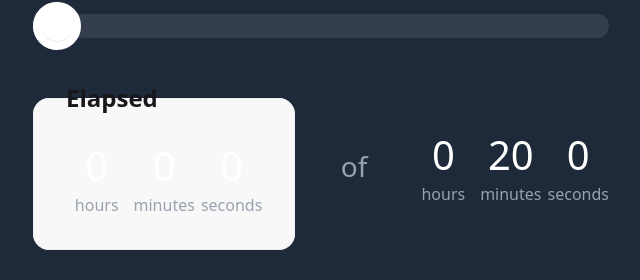
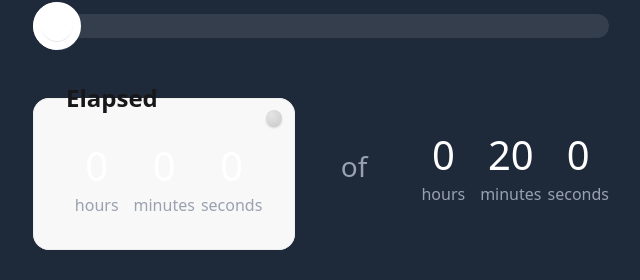
Before and after one commit to ccjmne/bdo-timer, a SvelteKit app: page / in a window 1280 px wide. Shown: the part 250-530 px from the top of the page, without its empty margins (319-959 px from the left). Built offline with nearby package versions, Linux system fonts and the light colour scheme.

Commit message:
Add 'live' pulsating status bullet

```diff
--- a/src/routes/+page.svelte
+++ b/src/routes/+page.svelte
@@ -14,6 +14,7 @@
   let running = $derived(interval !== null)
   let action = $derived(running ? 'Pause' : { [max]: 'Restart', 0: 'Start' }[cur] || 'Resume')
   let cssdir = $derived(dir ? 'direction: ltr' : 'direction: rtl')
+  let status = $derived(running ? 'status status-accent' : 'status')
 
   function resume() {
     clearInterval(interval!)
@@ -66,7 +67,11 @@
   </div>
   <input type="range" bind:value={cur} min={0} {max} class="range w-full" style={cssdir} />
   <div class="flex flex-col gap-2 sm:flex-row place-items-center w-full justify-between">
-    <fieldset class="fieldset bg-base-200 border border-base-300 p-4 rounded-box">
+    <fieldset class="fieldset bg-base-200 border border-base-300 p-4 rounded-box relative">
+      {#if running}
+        <div class="absolute right-1.5 top-0.5 {status} animate-ping"></div>
+      {/if}
+      <div class="absolute right-1.5 top-0.5 {status}"></div>
       {#if dir}
         <legend class="fieldset-legend h-0">Elapsed</legend>
         <TimeInput bind:value={() => cur, v => ((max = Math.max(max, v)), (cur = v))} />
```
